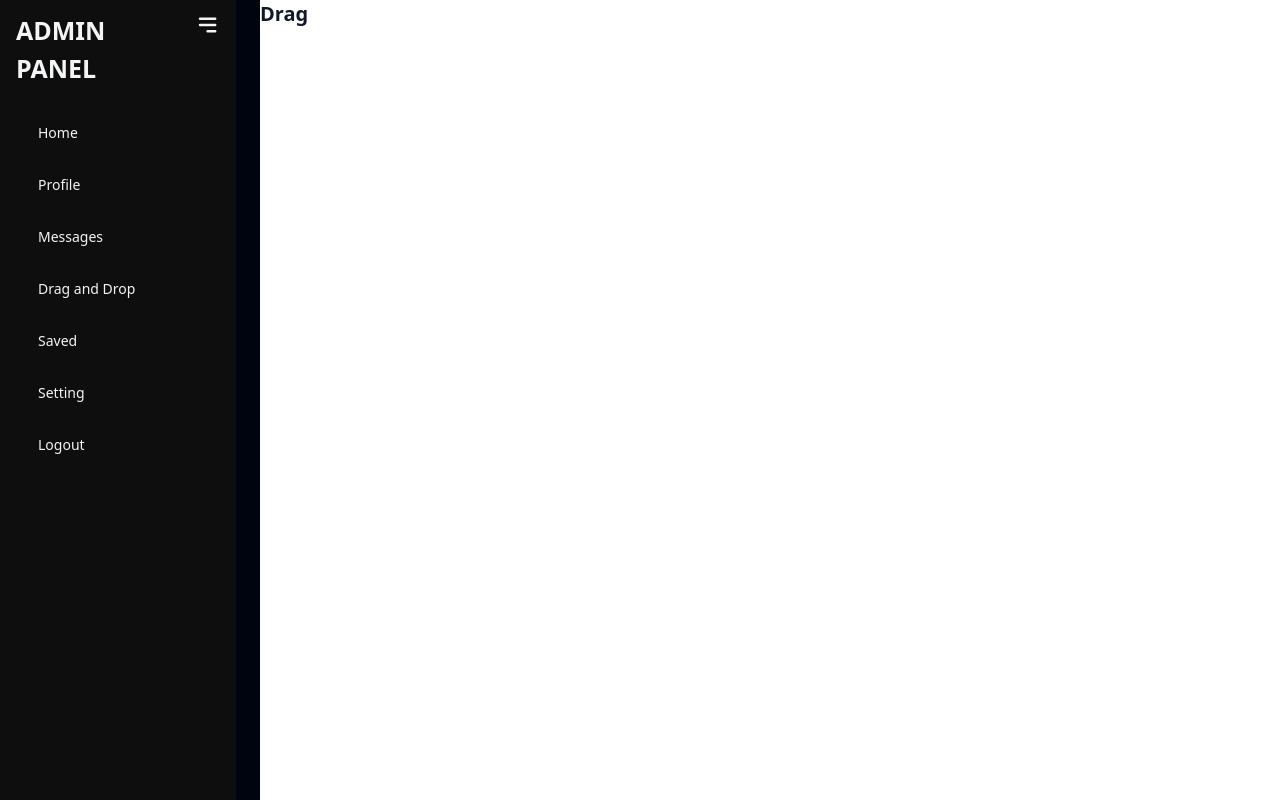
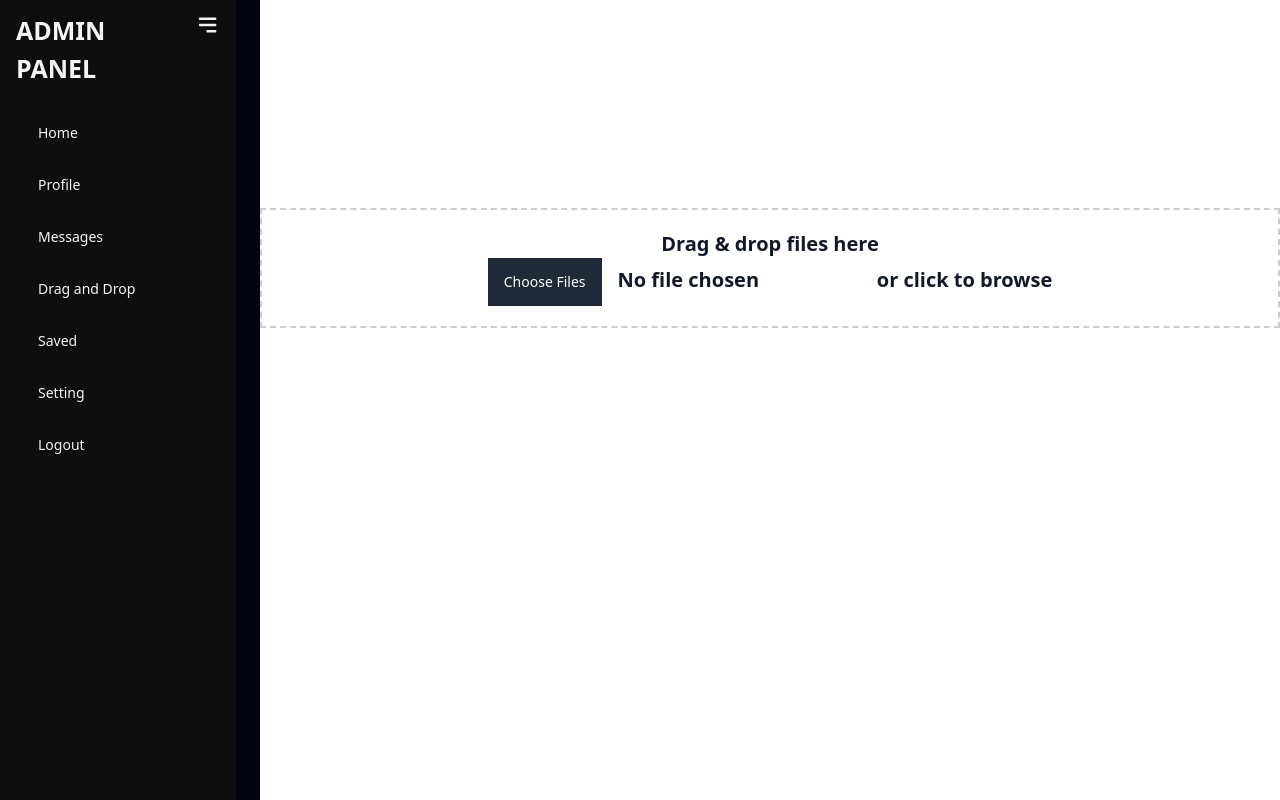
Before and after one commit to Jeet-Codes/PollyVerse, a React (Vite) app: page /drag in a window 1280 px wide. Built offline with nearby package versions, Linux system fonts and the light colour scheme; some icons are missing.

Commit message:
drag and drop funtionally

```diff
--- a/index.html
+++ b/index.html
@@ -6,6 +6,7 @@
     <meta name="viewport" content="width=device-width, initial-scale=1.0" />
     <meta name="theme-color" content="#000000" />
     <title>3d modeling</title>
+
 
     <link href="https://cdnjs.cloudflare.com/ajax/libs/flowbite/2.3.0/flowbite.min.css" rel="stylesheet" />
   </head>
--- a/package.json
+++ b/package.json
@@ -11,6 +11,8 @@
   "dependencies": {
     "react": "^18.2.0",
     "react-countup": "^6.5.3",
+    "react-dnd": "^16.0.1",
+    "react-dnd-html5-backend": "^16.0.1",
     "react-dom": "^18.2.0",
     "react-icons": "^5.0.1",
     "react-router-dom": "^6.22.3",
--- a/src/App.jsx
+++ b/src/App.jsx
@@ -9,7 +9,9 @@ import Message from "./components/Adminpages/Message";
 import Drag from "./components/Adminpages/Drag";
 import Setting from "./components/Adminpages/Setting";
 import Saved from "./components/Adminpages/Saved";
+
 const App = () => (
+
   <BrowserRouter>
 
   <div className="bg-primary w-full overflow-hidden">
--- a/src/components/Adminpages/Drag.jsx
+++ b/src/components/Adminpages/Drag.jsx
@@ -1,10 +1,68 @@
-import React from 'react'
-import Layout from './Layout'
+import React, { useState } from 'react';
+import './drag.css';
+import Layout from './Layout';
 
-const Drag = () => {
+function Drag() {
+  const [dragging, setDragging] = useState(false);
+  const [files, setFiles] = useState([]);
+
+  const handleDragEnter = (e) => {
+    e.preventDefault();
+    setDragging(true);
+  };
+
+  const handleDragLeave = (e) => {
+    e.preventDefault();
+    setDragging(false);
+  };
+
+  const handleDragOver = (e) => {
+    e.preventDefault();
+    e.stopPropagation();
+  };
+
+  const handleDrop = (e) => {
+    e.preventDefault();
+    setDragging(false);
+    const droppedFiles = [...e.dataTransfer.files];
+    setFiles((prevFiles) => [...prevFiles, ...droppedFiles]);
+  };
+
+  const handleFileInputChange = (e) => {
+    const selectedFiles = [...e.target.files];
+    setFiles((prevFiles) => [...prevFiles, ...selectedFiles]);
+  };
+
   return (
-    <Layout>Drag</Layout>
-  )
+    <Layout className="App">
+      <div
+        className={`drop-zone ${dragging ? 'dragging' : ''} mt-52`}
+        onDragEnter={handleDragEnter}
+        onDragOver={handleDragOver}
+        onDragLeave={handleDragLeave}
+        onDrop={handleDrop}
+      >
+        <p>Drag & drop files here</p>
+        <input
+          type="file"
+          id="fileInput"
+          multiple
+          onChange={handleFileInputChange}
+        />
+        <label htmlFor="fileInput">or click to browse</label>
+      </div>
+      {files.length > 0 && (
+        <div className="file-list">
+          <h2>Uploaded Files:</h2>
+          <ul>
+            {files.map((file, index) => (
+              <li key={index}>{file.name}</li>
+            ))}
+          </ul>
+        </div>
+      )}
+    </Layout>
+  );
 }
 
-export default Drag
+export default Drag;
--- a/src/components/Adminpages/Layout.jsx
+++ b/src/components/Adminpages/Layout.jsx
@@ -48,7 +48,7 @@ export default function Layout({children}) {
         } duration-500 text-gray-100 px-4`}
       >
         <div className="py-3 flex justify-end">
-        <div className='font-bold text-[25px] mr-2'>
+        <div className='font-bold md:text-[25px]  mr-2'>
           {open?'ADMIN PANEL':''}
         </div>
           <HiMenuAlt3
--- /dev/null
+++ b/src/components/Adminpages/constants.js
@@ -0,0 +1 @@
+export const DND_TYPE = 'FILE'; // Customize if needed
--- /dev/null
+++ b/src/components/Adminpages/drag.css
@@ -0,0 +1,49 @@
+.App {
+    display: flex;
+    flex-direction: column;
+    align-items: center;
+    margin-top: 50px;
+  }
+
+  .drop-zone {
+    border: 2px dashed #ccc;
+    padding: 20px;
+    text-align: center;
+    cursor: pointer;
+  }
+
+  .drop-zone.dragging {
+    border-color: #007bff;
+  }
+
+  .file-list {
+    margin-top: 20px;
+  }
+
+  .file-list ul {
+    list-style: none;
+    padding: 0;
+  }
+
+  .file-list li {
+    margin-bottom: 5px;
+  }
+  .btn-grad {
+    background-image: linear-gradient(to right, #1A2980 0%, #26D0CE  51%, #1A2980  100%);
+    margin: 10px;
+    padding: 15px 45px;
+    text-align: center;
+    text-transform: uppercase;
+    transition: 0.5s;
+    background-size: 200% auto;
+    color: white;
+    box-shadow: 0 0 20px #eee;
+    border-radius: 10px;
+    display: block;
+  }
+
+  .btn-grad:hover {
+    background-position: right center; /* change the direction of the change here */
+    color: #fff;
+    text-decoration: none;
+  }
```
Also changed, not shown: 1 other file (tests, documents, lock files or other folders).
